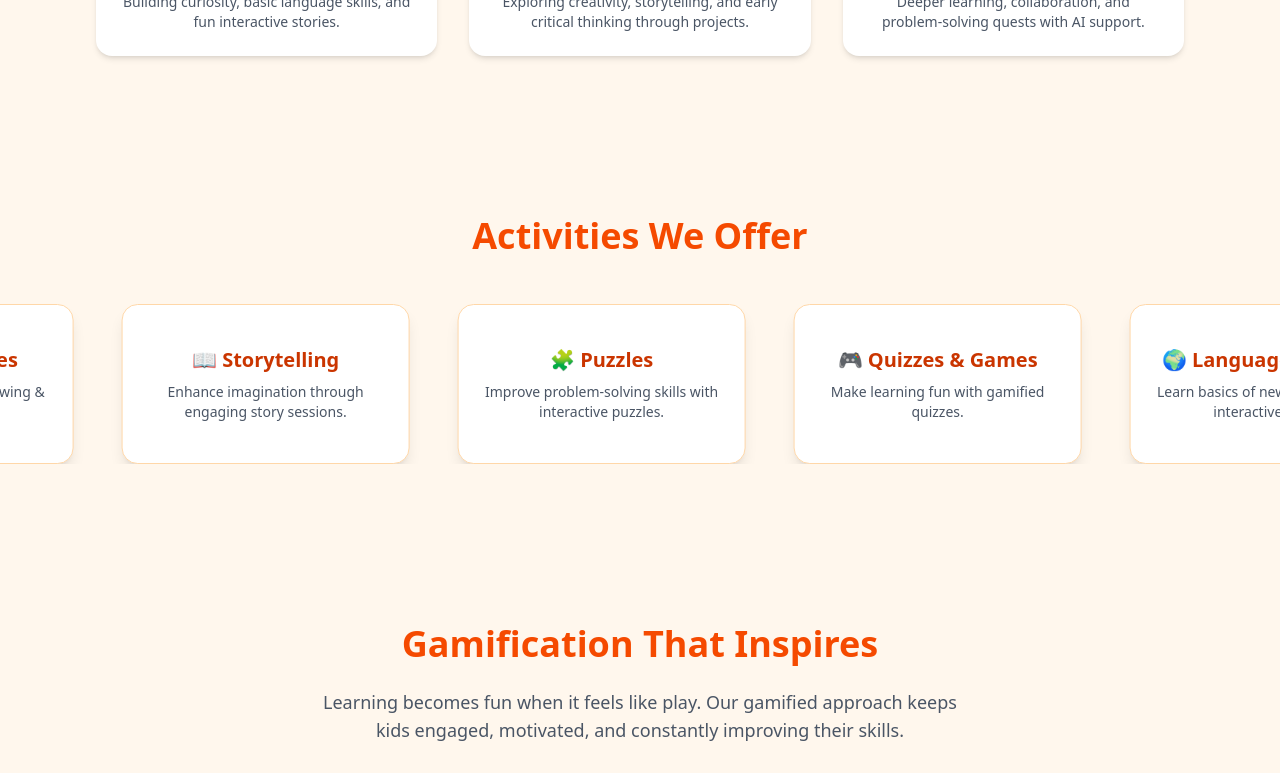
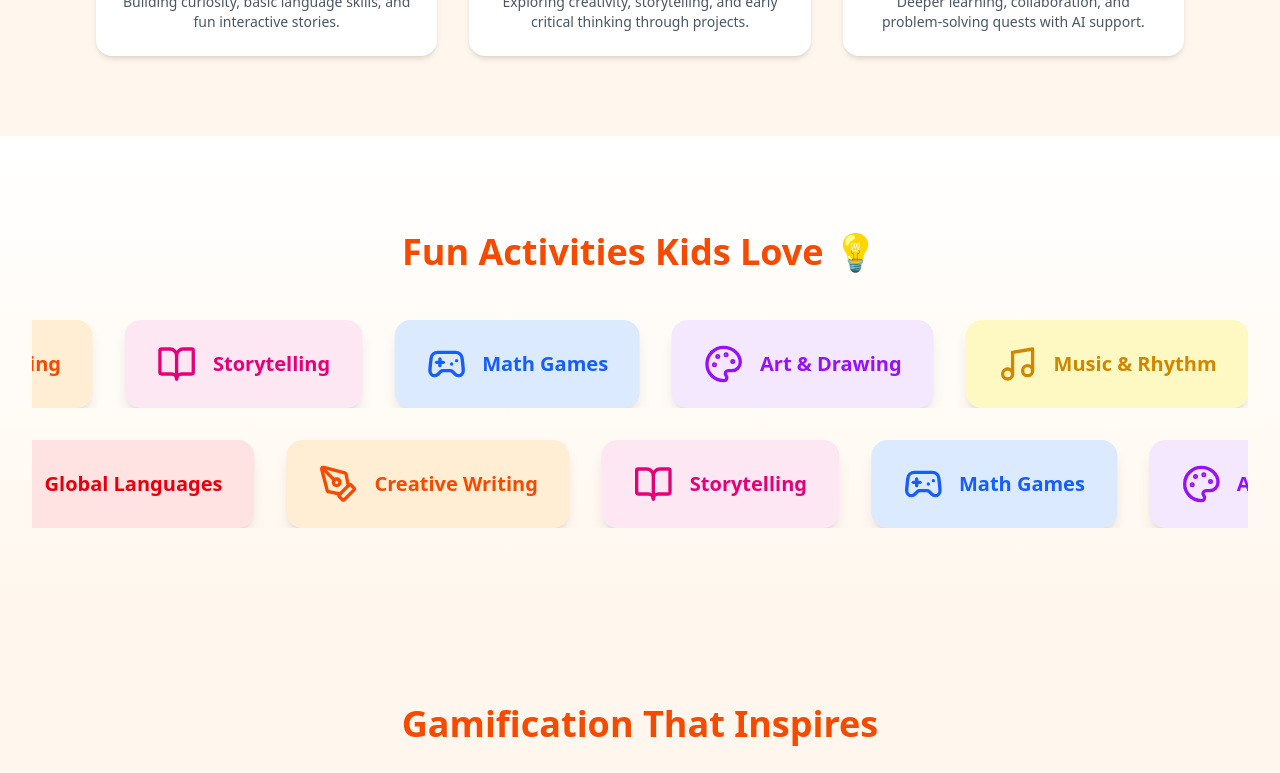
Before and after one commit to Tanmaydeep-Singh/Oranges, a Next.js app: page /features in a window 1280 px wide. Shown: the part 720-1493 px from the top of the page. Built offline with nearby package versions, Linux system fonts and the light colour scheme.

Commit message:
dev: Updated activity marquee

```diff
--- a/src/components/Feature/ActivitiesMarquee/index.tsx
+++ b/src/components/Feature/ActivitiesMarquee/index.tsx
@@ -1,39 +1,51 @@
-// components/Features/ActivitiesMarquee/index.tsx
 "use client";
 
 import Marquee from "react-fast-marquee";
+import { Sparkles, BookOpen, Gamepad2, Music, Palette, Globe, PenTool } from "lucide-react";
 
 const activities = [
-  { title: "🎨 Art Challenges", desc: "Boost creativity with fun drawing & design activities." },
-  { title: "📖 Storytelling", desc: "Enhance imagination through engaging story sessions." },
-  { title: "🧩 Puzzles", desc: "Improve problem-solving skills with interactive puzzles." },
-  { title: "🎮 Quizzes & Games", desc: "Make learning fun with gamified quizzes." },
-  { title: "🌍 Language Learning", desc: "Learn basics of new languages with interactive games." },
-  { title: "🔬 Science Experiments", desc: "Hands-on activities to spark curiosity in science." },
-  { title: "🤝 Team Projects", desc: "Collaborate and learn teamwork through group tasks." },
-  { title: "🏆 Leaderboards", desc: "Friendly competitions to motivate and inspire growth." },
+  { title: "Creative Writing", icon: PenTool, color: "bg-orange-100 text-orange-600" },
+  { title: "Storytelling", icon: BookOpen, color: "bg-pink-100 text-pink-600" },
+  { title: "Math Games", icon: Gamepad2, color: "bg-blue-100 text-blue-600" },
+  { title: "Art & Drawing", icon: Palette, color: "bg-purple-100 text-purple-600" },
+  { title: "Music & Rhythm", icon: Music, color: "bg-yellow-100 text-yellow-600" },
+  { title: "Science Experiments", icon: Sparkles, color: "bg-green-100 text-green-600" },
+  { title: "Global Languages", icon: Globe, color: "bg-red-100 text-red-600" },
 ];
 
 const ActivitiesMarquee = () => {
   return (
-    <section className="py-20 bg-orange-50">
-      <h2 className="text-3xl sm:text-4xl font-bold text-center text-orange-600 mb-12">
-        Activities We Offer
+    <section className="py-24 bg-gradient-to-b from-white to-orange-50">
+      <div className=" mx-auto px-6 lg:px-8 text-center">
+        <h2 className="text-3xl sm:text-4xl font-bold text-orange-600 mb-12">
+          Fun Activities Kids Love 💡
         </h2>
 
-      <Marquee gradient={false} speed={40} pauseOnHover className="space-x-8">
+        <Marquee speed={40} gradient={false} className="overflow-hidden">
           {activities.map((activity, index) => (
             <div
               key={index}
-            className="w-72 h-40 bg-white shadow-lg rounded-2xl flex flex-col justify-center items-center text-center px-6 py-4 mx-6 border border-orange-200 hover:shadow-2xl transition"
+              className={`flex items-center gap-4 px-8 py-6 mx-4 rounded-2xl shadow-lg hover:shadow-2xl transition-transform transform hover:scale-105 cursor-pointer ${activity.color}`}
             >
-            <h3 className="text-xl font-semibold text-orange-700 mb-2">
-              {activity.title}
-            </h3>
-            <p className="text-gray-600 text-sm">{activity.desc}</p>
+              <activity.icon className="w-10 h-10" />
+              <span className="text-xl font-semibold">{activity.title}</span>
             </div>
           ))}
         </Marquee>
+
+        {/* Second row, reversed direction */}
+        <Marquee speed={40} gradient={false} direction="right" className="mt-8 overflow-hidden">
+          {activities.map((activity, index) => (
+            <div
+              key={index}
+              className={`flex items-center gap-4 px-8 py-6 mx-4 rounded-2xl shadow-lg hover:shadow-2xl transition-transform transform hover:scale-105 cursor-pointer ${activity.color}`}
+            >
+              <activity.icon className="w-10 h-10" />
+              <span className="text-xl font-semibold">{activity.title}</span>
+            </div>
+          ))}
+        </Marquee>
+      </div>
     </section>
   );
 };
```
Lines whose indentation alone changed are shown as unchanged.
